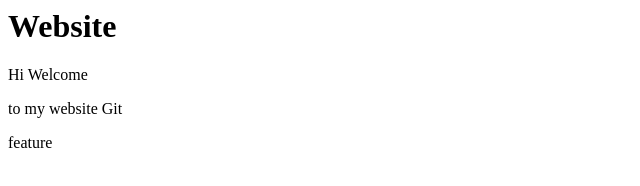
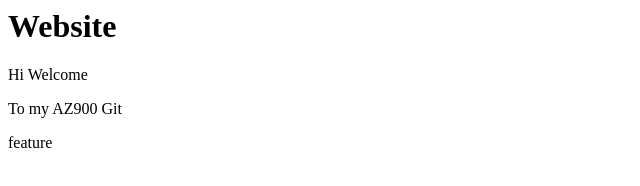
Before and after one commit to SushanthKN/Learning_Git, a plain HTML site: page index.html in a window 1280 px wide. Shown: the full height of the page, 0-640 px from the left. Drawn offline with Linux system fonts and the light colour scheme.

Commit message:
Update index.html

```diff
--- a/index.html
+++ b/index.html
@@ -2,6 +2,6 @@
 <title> Hello </title>
 <h1> Website </h1>
 <p> Hi Welcome </p>
-<p> to my website Git</p>
+<p> To my AZ900  Git</p>
 <p> feature </p>
 </html>
```
